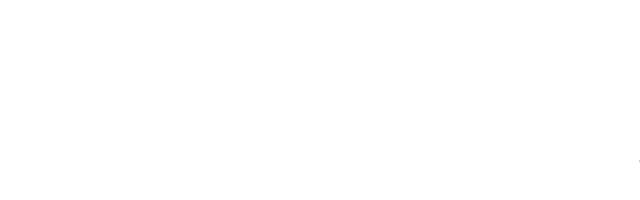
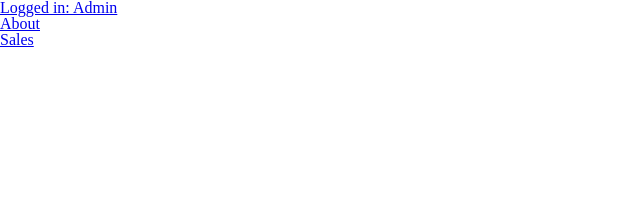
Before and after one commit to 201-301-code-fellows/cookie-stand, a plain HTML site: page index.html in a window 1280 px wide. Shown: the whole page, without its empty margins (0-640 px from the left). Drawn offline with Linux system fonts and the light colour scheme.

Commit message:
linked JavaScript and CSS to index.html

```diff
--- a/index.html
+++ b/index.html
@@ -1,25 +1,29 @@
 <!DOCTYPE html>
 <html lang="en">
   <head>
-  <meta charset="UTF-8">
-  <meta http-equiv="X-UA-Compatible" content="IE=edge">
-  <meta name="viewport" content="width=device-width, initial-scale=1.0">
+    <meta charset="UTF-8" />
+    <meta http-equiv="X-UA-Compatible" content="IE=edge" />
+    <meta name="viewport" content="width=device-width, initial-scale=1.0" />
     <title>Salmon Cookies</title>
-  <link rel="icon" type="image/x-icon" href="img/favicon.ico">
-  <link rel="stylesheet" href="css/reset.css">
-  <link rel="stylesheet" href="css/style.css">
+    <link rel="icon" type="image/x-icon" href="img/favicon.ico" />
+    <link rel="stylesheet" href="css/reset.css" />
+    <link rel="stylesheet" href="css/landing.css" />
   </head>
   <body>
     <nav>
-  <!-- Tab Buttons -->
-<div class="tab">
+      <!-- TODO create a Navbar with link to sales -->
+      <ul>
+        <li><a href="#Admin">Logged in: Admin</a></li>
+        <li><a href="#About">About</a></li>
+        <li><a href="sales.html">Sales</a></li>
+      </ul>
+    </nav>
 
-</div>
-  </nav>
-<!-- Tab Data -->
     <main>
-
+      <!-- TODO create Flip cards with locations and contact info -->
     </main>
-
+    <footer>
+      <!-- TODO Create footer with links and info -->
+    </footer>
   </body>
 </html>
```
Lines whose indentation alone changed are shown as unchanged.
